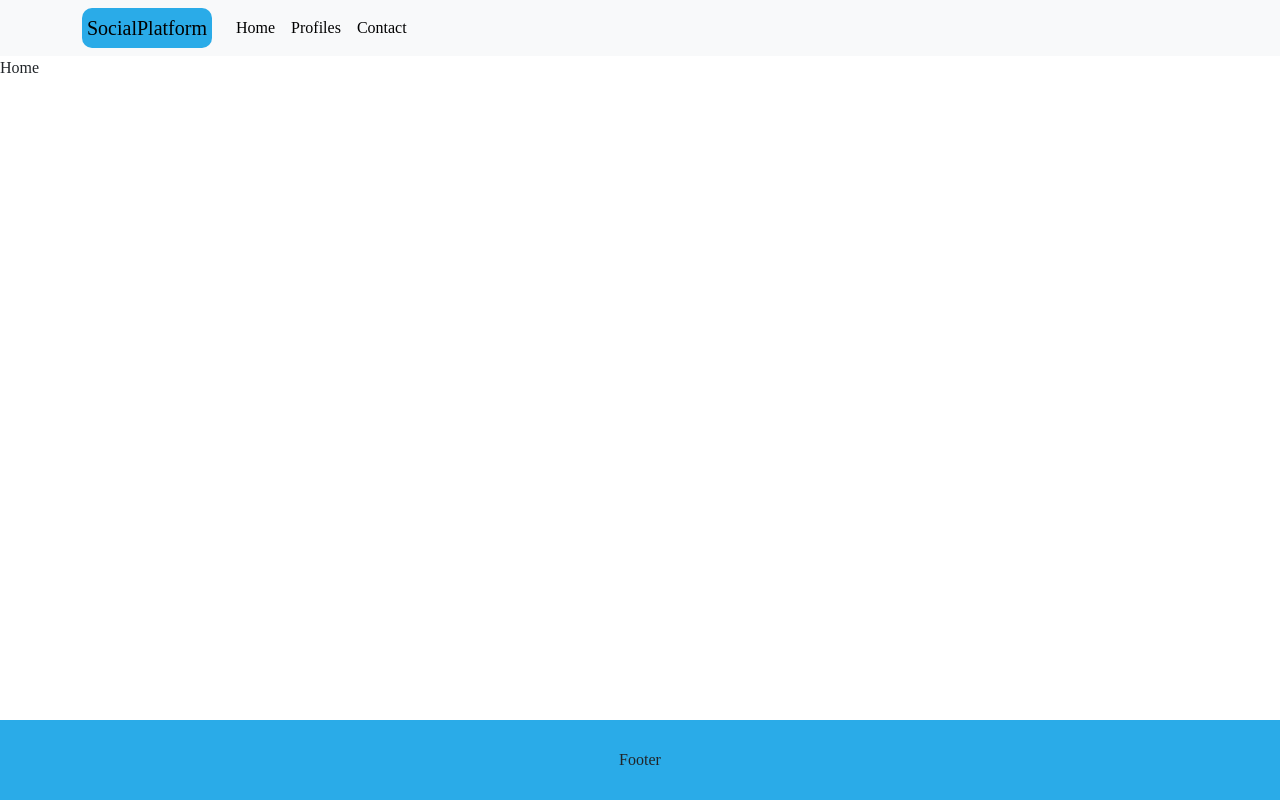
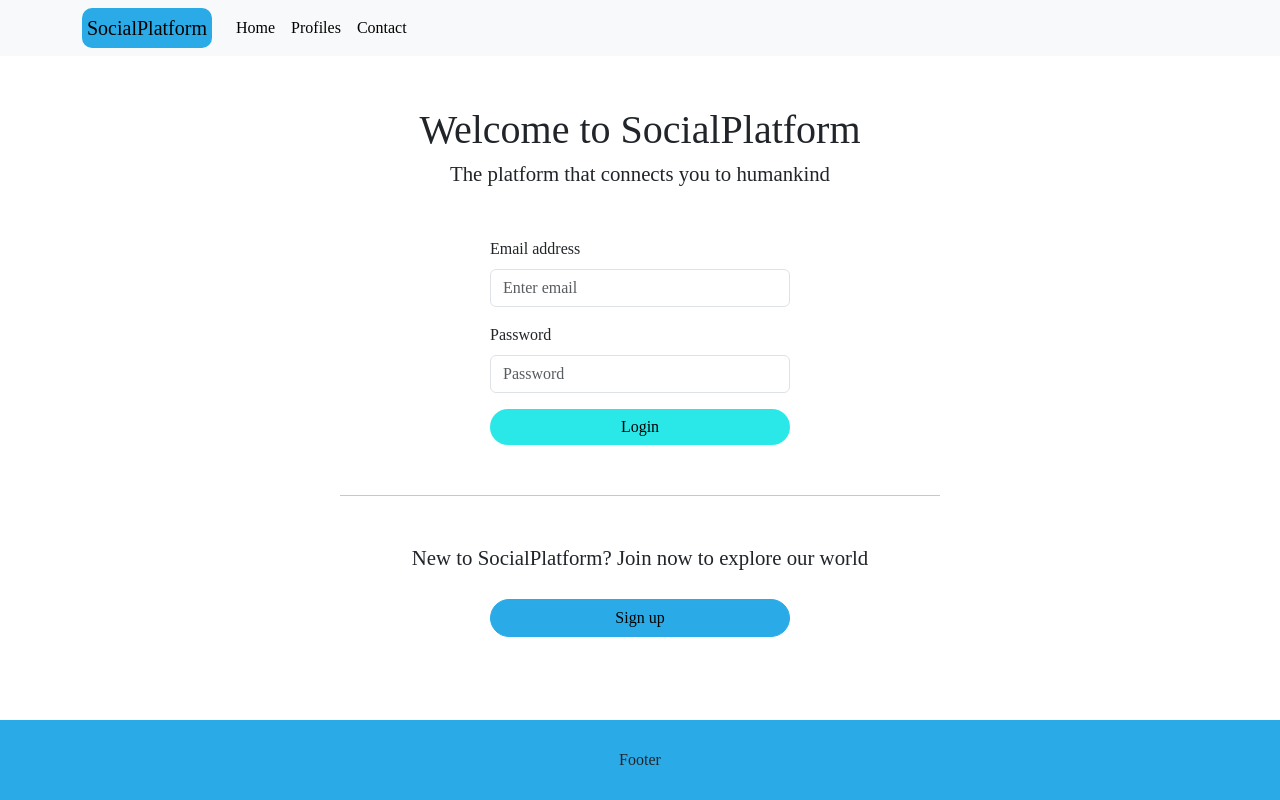
Before and after one commit to Noroff-FEU-Assignments/project-exam-2-KIVERSEN86, a React (Vite) app in the folder project-exam-2/: page / in a window 1280 px wide. Built offline with nearby package versions, Linux system fonts and the light colour scheme.

Commit message:
Created the layout for home before you login
Also put sass files into seperate categorized folders

```diff
--- a/project-exam-2/src/App.jsx
+++ b/project-exam-2/src/App.jsx
@@ -1,6 +1,7 @@
 import "./sass/style.scss";
 import { Routes, Route } from "react-router-dom";
 import Layout from "./components/Main/Layout";
+import Home from "./components/Home";
 
 function App() {
   return (
@@ -8,7 +9,7 @@ function App() {
       <div>
         <Routes>
           <Route path="/" element={<Layout />}>
-            <Route index element={<div>Home</div>} />
+            <Route index element={<Home />} />
             <Route path="profiles" element={<div>Profiles</div>} />
             <Route path="contact" element={<div>Contact</div>} />
             <Route path="*" element={<div>Route not found</div>} />
--- /dev/null
+++ b/project-exam-2/src/components/Form/index.jsx
@@ -0,0 +1,36 @@
+import Button from "react-bootstrap/Button";
+import Form from "react-bootstrap/Form";
+
+export function HomeForm() {
+  return (
+    <Form>
+      <Form.Group className="mb-3" controlId="formBasicEmail">
+        <Form.Label>Email address</Form.Label>
+        <Form.Control type="email" placeholder="Enter email" />
+      </Form.Group>
+
+      <Form.Group className="mb-3" controlId="formBasicPassword">
+        <Form.Label>Password</Form.Label>
+        <Form.Control type="password" placeholder="Password" />
+      </Form.Group>
+
+      <div className="d-grid gap-2">
+        <Button className="btn-home-form" variant="primary" type="submit">
+          Login
+        </Button>
+      </div>
+    </Form>
+  );
+}
+
+export function SignupForm() {
+  return (
+    <Form>
+      <div className="container-signup d-grid gap-2">
+        <Button className="btn-signup" variant="primary" type="submit">
+          Sign up
+        </Button>
+      </div>
+    </Form>
+  );
+}
--- a/project-exam-2/src/components/Home/index.jsx
+++ b/project-exam-2/src/components/Home/index.jsx
@@ -0,0 +1,20 @@
+import Container from "react-bootstrap/esm/Container";
+import { HomeForm, SignupForm } from "../Form";
+
+function Home() {
+  return (
+    <Container>
+      <div className="home-container-welcome">
+        <h1>Welcome to SocialPlatform</h1>
+        <h2 className="home-h2">The platform that connects you to humankind</h2>
+      </div>
+      <div className="home-container-signup"></div>
+      <HomeForm />
+      <hr />
+      <h3 className="home-h3">New to SocialPlatform? Join now to explore our world</h3>
+      <SignupForm />
+    </Container>
+  );
+}
+
+export default Home;
--- /dev/null
+++ b/project-exam-2/src/sass/partials/components/_buttons.scss
@@ -0,0 +1,22 @@
+.btn-home-form {
+  background-color: $colour-secondary;
+  border: none;
+}
+
+.btn-signup {
+  max-width: 300px;
+  margin-top: 20px;
+}
+
+.btn {
+  border-radius: 20px;
+  background-image: linear-gradient(#4ab8eb, #4ab8eb);
+  background-size: 0 100%;
+  background-repeat: no-repeat;
+  transition: 0.4s;
+
+  &:hover {
+    background-color: #4ab8eb;
+    background-size: 100% 100%;
+  }
+}
--- /dev/null
+++ b/project-exam-2/src/sass/partials/components/_form.scss
@@ -0,0 +1,8 @@
+Form {
+  max-width: 300px;
+  margin: auto;
+}
+
+.container-home-form {
+  margin-top: 50px;
+}
--- a/project-exam-2/src/sass/partials/_nav.scss
+++ b/project-exam-2/src/sass/partials/layout/_nav.scss
@@ -10,3 +10,7 @@ nav {
   padding: 5px;
   border-radius: 10px;
 }
+
+.bg-body-tertiary {
+  margin-bottom: 50px;
+}
--- /dev/null
+++ b/project-exam-2/src/sass/partials/pages/_home.scss
@@ -0,0 +1,14 @@
+.home-container-welcome {
+  margin-bottom: 50px;
+}
+
+.home-container-welcome,
+.home-container-signup,
+.home-h3 {
+  text-align: center;
+}
+
+.home-h2,
+.home-h3 {
+  font-size: 1.3rem;
+}
--- a/project-exam-2/src/sass/style.scss
+++ b/project-exam-2/src/sass/style.scss
@@ -13,8 +13,12 @@ $font-family-base: "Roboto', sans-serif";
 
 @import "../../node_modules/bootstrap/scss/bootstrap";
 
-@import "./partials/nav";
-@import "./partials/footer";
+@import "./partials/variables";
+@import "./partials/layout/nav";
+@import "./partials/layout/footer";
+@import "./partials/pages/home";
+@import "./partials/components/form";
+@import "./partials/components/buttons";
 
 * {
   box-sizing: border-box;
@@ -30,3 +34,8 @@ body {
   display: flex;
   flex-direction: column;
 }
+
+hr {
+  margin: 50px auto;
+  max-width: 600px;
+}
```
Also changed, not shown: project-exam-2/src/sass/partials/_variables.scss (added), project-exam-2/src/sass/partials/layout/_footer.scss (renamed from project-exam-2/src/sass/partials/_footer.scss).
